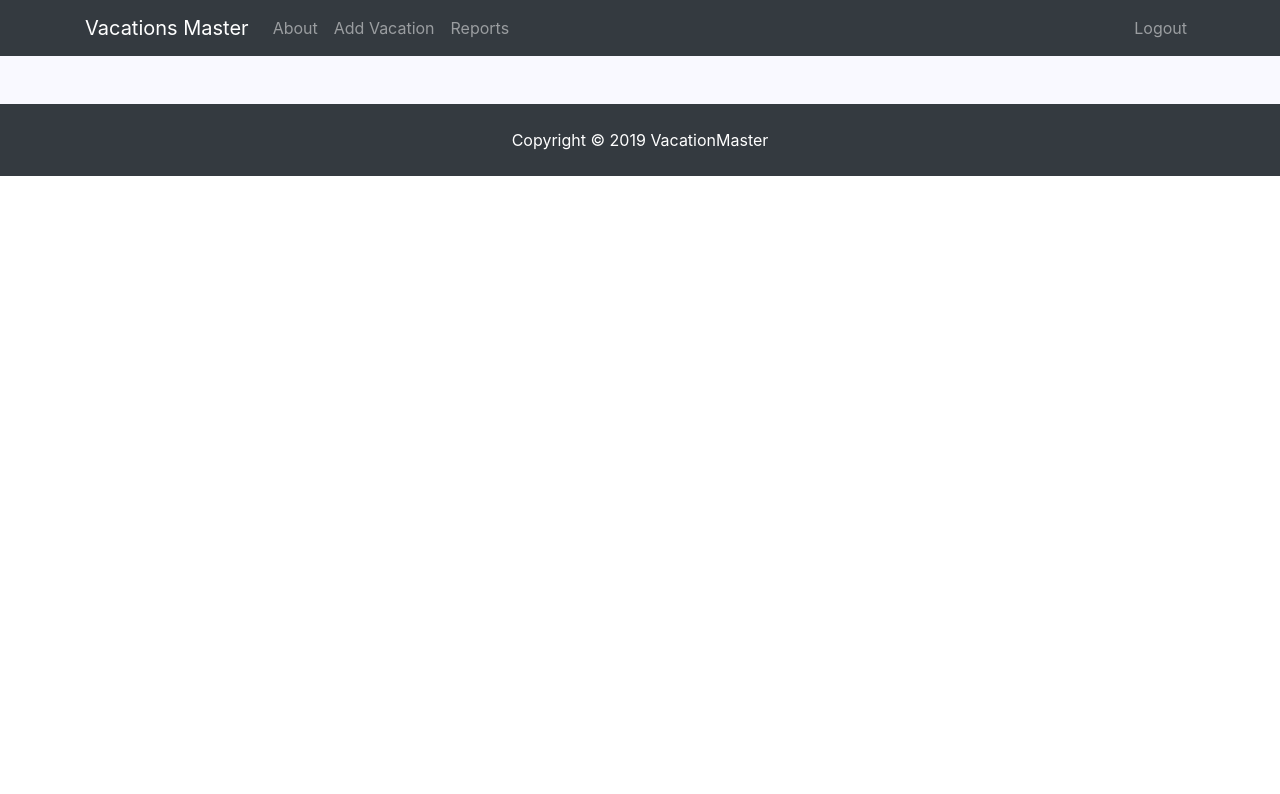
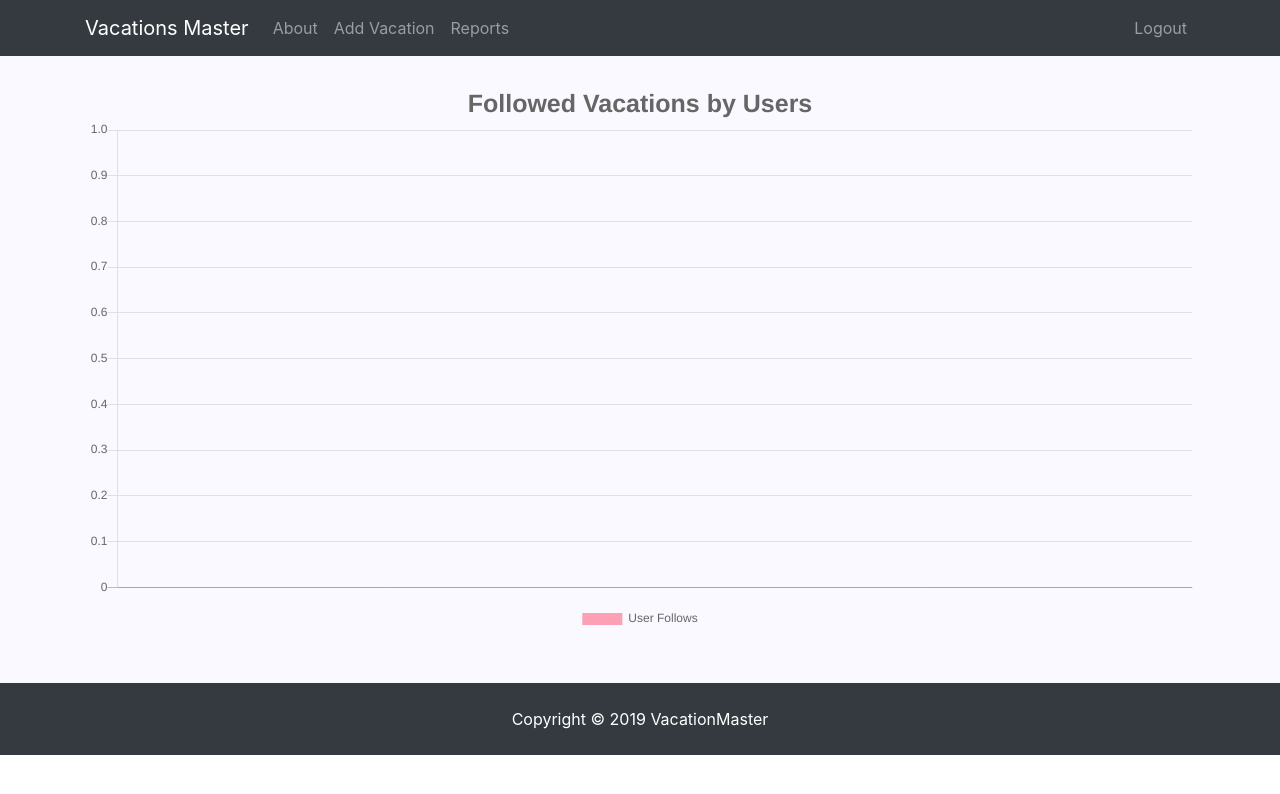
Before and after one commit to OrenCODE/vacations-fullstack, a React (Create React App) app in the folder client/: page /reports in a window 1280 px wide. Shown: the top 794 px of the page. Built offline with nearby package versions, Linux system fonts and the light colour scheme; no server answers; sample sign-in values are in the browser's storage.

Commit message:
adding reports for admin + chart for user follows

```diff
--- a/client/package.json
+++ b/client/package.json
@@ -15,11 +15,13 @@
     "@types/react-redux": "^7.0.9",
     "@types/react-router-dom": "^4.3.3",
     "axios": "^0.19.0",
+    "chart.js": "^2.8.0",
     "classnames": "^2.2.6",
     "jwt-decode": "^2.2.0",
     "lodash": "^4.17.11",
     "react": "^16.8.6",
     "react-bootstrap": "^1.0.0-beta.9",
+    "react-chartjs-2": "^2.7.6",
     "react-datepicker": "^2.7.0",
     "react-dom": "^16.8.6",
     "react-redux": "^7.0.3",
--- a/client/src/App.tsx
+++ b/client/src/App.tsx
@@ -17,6 +17,7 @@ import Register from './components/auth/Register';
 
 import Admin from './components/admin/Admin';
 import AddVacation from './components/admin/AddVacation'
+import Reports from './components/admin/Reports';
 
 import User from './components/user/User';
 
@@ -56,6 +57,7 @@ class App extends Component {
                                 <PrivateRoute exact path="/admin" component={Admin}/>
                                 <PrivateRoute exact path="/dashboard" component={User}/>
                                 <PrivateRoute exact path="/addVacation" component={AddVacation}/>
+                                <PrivateRoute exact path="/reports" component={Reports}/>
                             </Switch>
                         </div>
                         <Footer/>
--- a/client/src/components/admin/Reports.tsx
+++ b/client/src/components/admin/Reports.tsx
@@ -0,0 +1,81 @@
+import React, {Component} from 'react';
+import axios from 'axios';
+import {Bar, Line, Pie} from 'react-chartjs-2';
+
+//Block for admin only//
+
+interface IReportsState {
+    chartData: Record<any, any>
+}
+
+class Reports extends Component <IReportsState> {
+
+    componentDidMount(): void {
+        axios.get(`api/vacations/current/followed`)
+            .then(res => {
+                const numFollowers = res.data.map((numFollowers: any) => numFollowers.numOfFollowers);
+                const description = res.data.map((description: any) => description.description);
+                this.setState({
+                    chartData: {
+                        labels: description,
+                        datasets: [
+                            {
+                                label: 'User Follows',
+                                data: numFollowers
+                            }
+                        ]
+                    }
+                })
+            })
+    }
+
+    state: IReportsState = {
+        chartData: {
+            labels: [],
+            datasets: [
+                {
+                    label: 'User Follows',
+                    data: [],
+                    backgroundColor: [
+                        'rgba(255,99,132,0.6)',
+                        'rgba(54,162,235,0.6)',
+                        'rgba(75,206,86,0.6)',
+                        'rgba(153,102,255,0.6)',
+                        'rgba(255,159,64,0.6)',
+                        'rgba(255,99,132,0.6)'
+                    ]
+                }
+            ],
+        }
+    };
+
+    render() {
+        return (
+            <div className="chart">
+                <Bar
+                    data={this.state.chartData}
+                    options={{
+                        title: {
+                            display: true,
+                            text: 'Followed Vacations by Users',
+                            fontSize: 25
+                        },
+                        legend: {
+                            display: true,
+                            position: 'bottom'
+                        },
+                        scales: {
+                            yAxes: [{
+                                ticks: {
+                                    beginAtZero: true
+                                }
+                            }]
+                        }
+                    }}
+                />
+            </div>
+        );
+    }
+}
+
+export default Reports;
```
Also changed, not shown: 2 other files (tests, documents, lock files or other folders).
